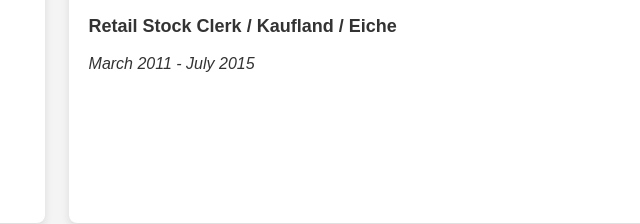
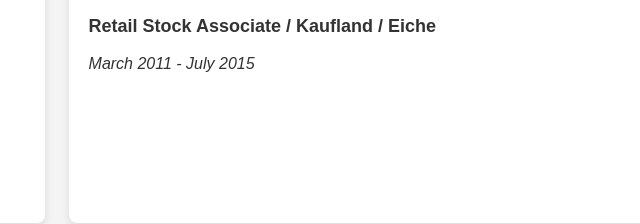
Before and after one commit to sschinke123/stefanschinke.github.io, a plain HTML site: page index.html in a window 1280 px wide. Shown: the part 541-765 px from the top of the page, 381-1021 px from the left. Drawn offline with Linux system fonts and the light colour scheme.

Commit message:
Update index.html

```diff
--- a/index.html
+++ b/index.html
@@ -88,7 +88,7 @@
           <!-- CONTAINER 4 Job 4 -->
           <div class="container-4 container-jobs">
             <h5>
-              <strong>Retail Stock Clerk / Kaufland / Eiche</strong>
+              <strong>Retail Stock Associate / Kaufland / Eiche</strong>
             </h5>
             <p><em>March 2011 - July 2015</em></p>
           </div>
```
